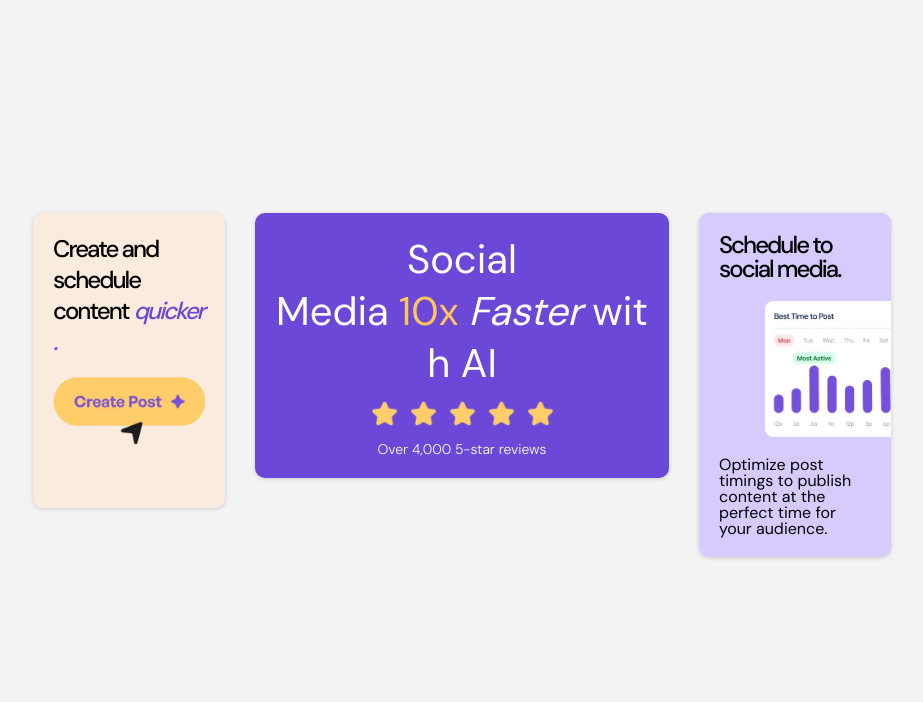
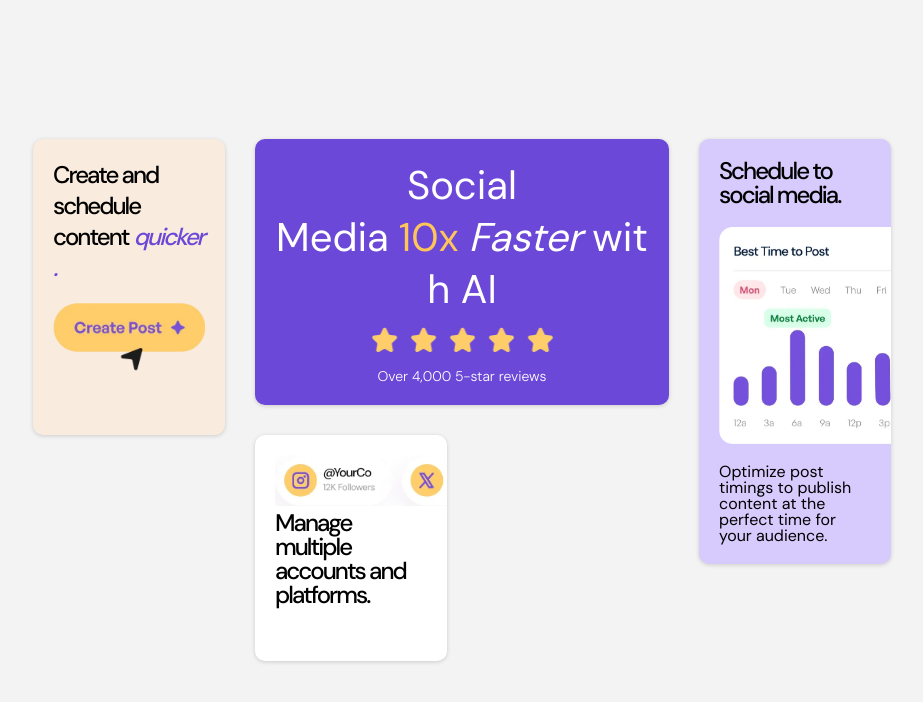
Before and after one commit to sparklaunch/Bento-Grid, a Next.js app: page / in a window 1280 px wide. Shown: the top 702 px of the page, without its empty margins (178-1101 px from the left). Built offline with nearby package versions, Linux system fonts and the light colour scheme.

Commit message:
Create Manage

```diff
--- /dev/null
+++ b/app/components/Manage.module.css
@@ -0,0 +1,21 @@
+.section {
+	grid-area: manage;
+	background-color: white;
+	padding: 20px;
+	border-radius: 10px;
+	box-shadow: rgba(0, 0, 0, 0.16) 0px 1px 4px;
+	overflow: hidden;
+}
+
+.multiplePlatforms {
+	width: 160%;
+	height: auto;
+	position: relative;
+	left: 0;
+}
+
+.manage {
+	font-weight: 500;
+	letter-spacing: -2px;
+	line-height: 1;
+}
--- /dev/null
+++ b/app/components/Manage.tsx
@@ -0,0 +1,18 @@
+import Image from "next/image";
+import multiplePlatforms from "../assets/images/multiple-platforms.webp";
+import styles from "./Manage.module.css";
+
+export default function Manage() {
+	return (
+		<section className={styles.section}>
+			<Image
+				src={multiplePlatforms}
+				alt=""
+				className={styles.multiplePlatforms}
+			/>
+			<h2 className={styles.manage}>
+				Manage multiple accounts and platforms.
+			</h2>
+		</section>
+	);
+}
--- a/app/components/Schedule.module.css
+++ b/app/components/Schedule.module.css
@@ -17,10 +17,10 @@
 }
 
 .schedulePosts {
-	width: 100%;
+	width: 160%;
 	height: auto;
 	position: relative;
-	left: 30%;
+	left: 0;
 }
 
 .optimize {
--- a/app/page.tsx
+++ b/app/page.tsx
@@ -1,4 +1,5 @@
 import Create from "./components/Create";
+import Manage from "./components/Manage";
 import Schedule from "./components/Schedule";
 import Social from "./components/Social";
 import styles from "./Home.module.css";
@@ -9,6 +10,7 @@ export default function Home() {
 			<Create />
 			<Social />
 			<Schedule />
+			<Manage />
 		</main>
 	);
 }
```
